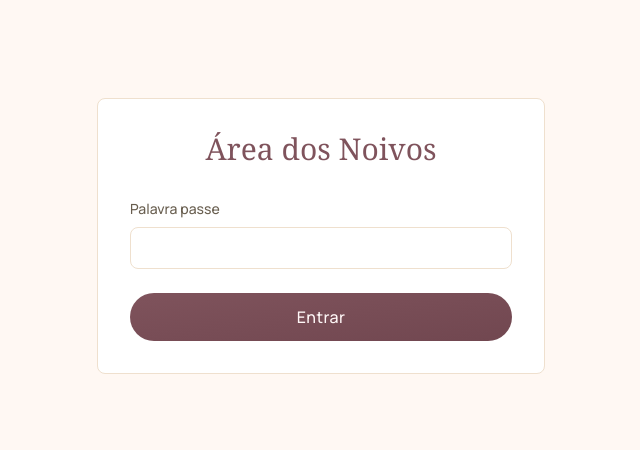
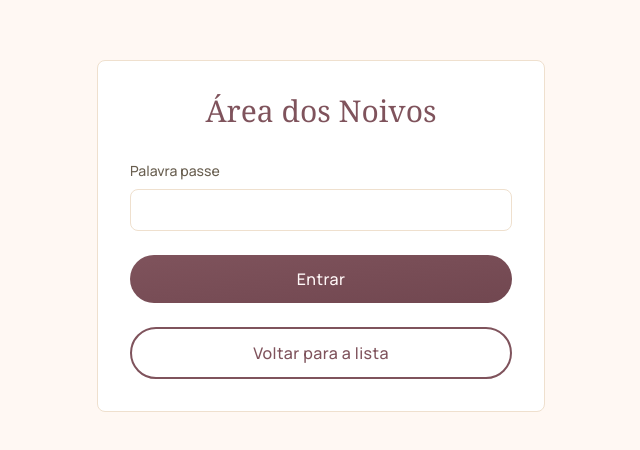
Before and after one commit to zuinl/wedding-little-cow, a Vue app: page /login in a window 1280 px wide. Shown: the part 164-614 px from the top of the page, without its empty margins (319-959 px from the left). Built offline with nearby package versions, Linux system fonts and the light colour scheme.

Commit message:
feat: adiciona navegação entre tela pública e tela de login

```diff
--- a/src/Login.vue
+++ b/src/Login.vue
@@ -1,7 +1,13 @@
 <script setup lang="ts">
 import { ref } from 'vue'
+import { useRouter } from 'vue-router'
 
+const router = useRouter()
 const senha = ref('')
+
+const voltar = () => {
+  router.push('/')
+}
 </script>
 
 <template>
@@ -27,6 +33,12 @@ const senha = ref('')
             class="w-full bg-gradient-to-br from-[#7f535c] to-[#714750] text-[#fff7f7] py-3 px-8 rounded-full font-medium tracking-wide text-center active:scale-95 transition-all">
             Entrar
           </button>
+
+          <button
+            @click="voltar"
+            class="w-full bg-white border-2 border-[#7f535c] text-[#7f535c] py-3 px-8 rounded-full font-medium tracking-wide text-center active:scale-95 transition-all hover:bg-[#fef2e4]">
+            Voltar para a lista
+          </button>
         </div>
       </div>
     </div>
--- a/src/components/Cabecalho.vue
+++ b/src/components/Cabecalho.vue
@@ -1,10 +1,17 @@
 <script setup lang="ts">
 import { LogIn } from "@lucide/vue"
+import { useRouter } from "vue-router"
+
+const router = useRouter()
 
 defineProps({
     nomeNoivo1: String,
     nomeNoivo2: String,
 })
+
+const irParaLogin = () => {
+    router.push('/login')
+}
 </script>
 
 <template>
@@ -12,7 +19,7 @@ defineProps({
         <div class="flex justify-between items-center px-8 py-4 max-w-7xl mx-auto">
             <span class="text-2xl font-serif italic text-[#7f535c]">{{ nomeNoivo1 }} & {{ nomeNoivo2 }}</span>
             <div class="flex items-center gap-4">
-                <LogIn :size="20" class="text-[#7f535c] cursor-pointer" />
+                <LogIn :size="20" class="text-[#7f535c] cursor-pointer" @click="irParaLogin" />
             </div>
         </div>
     </nav>
```
